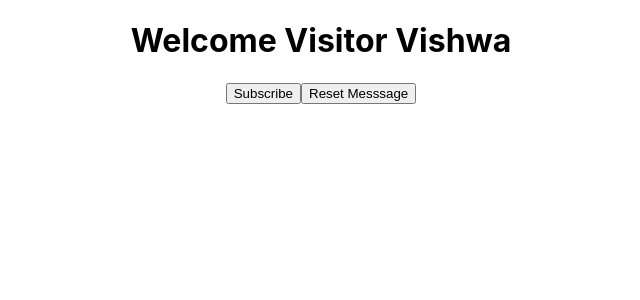
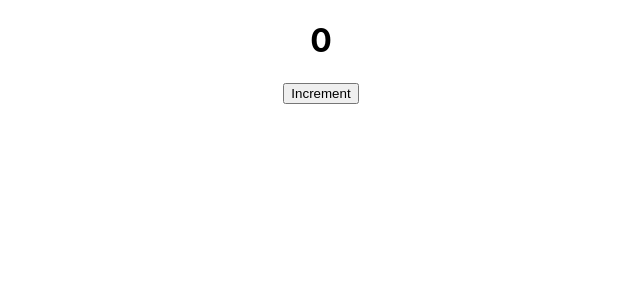
Before and after one commit to VishwanathGT-369/react-hello, a React (Create React App) app: page / in a window 1280 px wide. Shown: the top 300 px of the page, without its empty margins (319-959 px from the left). Built offline with nearby package versions, Linux system fonts and the light colour scheme.

Commit message:
setState() method

```diff
--- a/src/App.js
+++ b/src/App.js
@@ -5,11 +5,13 @@ import Greet from './components/Greet';
 import Welcome from './components/Welcome';
 import Hello from './components/Hello';
 import Message from './components/Message';
+import Counter from './components/Counter';
 
 function App() {
   return (
     <div className="App">
-      <Message name="Vishwa"></Message>
+      <Counter />
+      {/* <Message name="Vishwa"></Message> */}
       {/* <Greet name = "Vishwa" sirName = "Tontanal"/> */}
       {/* <Greet name = "Ravi" sirName="Tontanal"/> */}
       {/* <Greet name = "Vinayaka" sirName = "soratoor"/> */}
--- a/src/components/Counter.js
+++ b/src/components/Counter.js
@@ -1,10 +1,46 @@
 import React, { Component } from 'react'
 
 class Counter extends Component {
+
+    constructor(props) {
+        super(props)
+
+        this.state = {
+            count : 0
+        }
+    }
+
+    incrementCount() {
+        // Never DO as below
+        // this.state.count = this.state.count +1;
+        // console.log(this.state.count);
+
+        // Always use setState()
+        // this.setState({
+        //     count : this.state.count +1
+        // }, () => {console.log("From Call back : "+this.state.count);});
+        // console.log(this.state.count);
+
+        this.setState(prevState => ({
+            count : prevState.count + 1
+        }));
+
+    }
+
+    incrementFive() {
+        this.incrementCount();
+        this.incrementCount();
+        this.incrementCount();
+        this.incrementCount();
+        this.incrementCount();
+    }
+
+
     render() {
         return (
             <div>
-
+                <h1>{this.state.count}</h1>
+                <button onClick = {() => this.incrementFive()}>Increment</button>
             </div>
         )
     }
```
